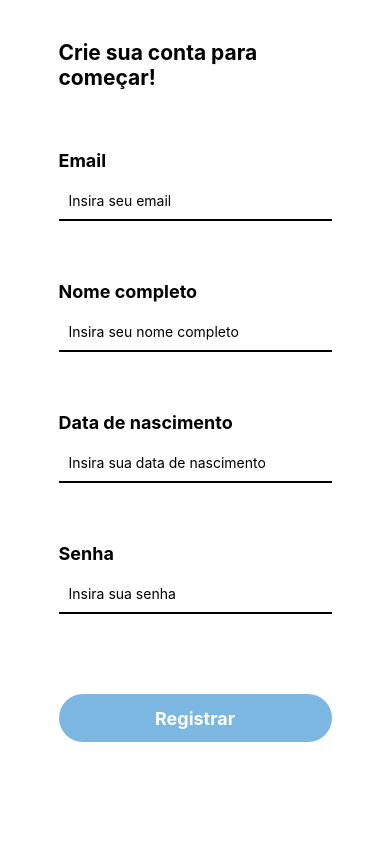
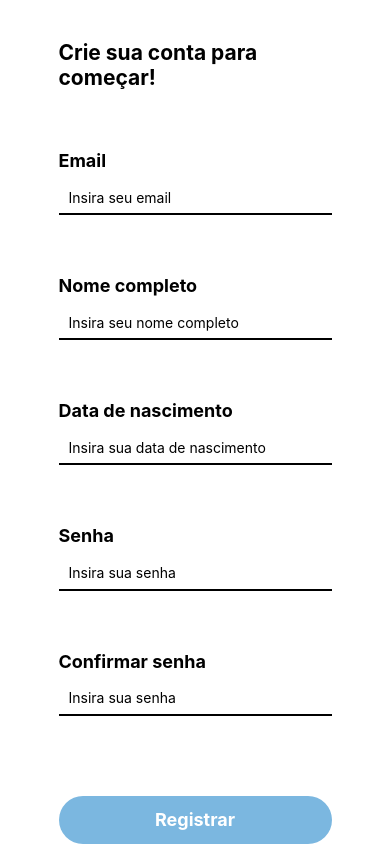
Before and after one commit to Samfaria2002/MobilePharmacyProject, a React Native app: screen /Register in a window 390 px wide. Built offline with nearby package versions, Linux system fonts and the light colour scheme.

Commit message:
Mudança no input de senha e adição do input de confirmar senha

```diff
--- a/src/pages/Register/index.js
+++ b/src/pages/Register/index.js
@@ -23,7 +23,10 @@ export default function Register() {
       <TextInput style={styles.textInput} keyboardType="numbers-and-punctuation" placeholder="Insira sua data de nascimento" ></TextInput>
 
       <Text style={styles.textForm}>Senha</Text>
-      <TextInput style={styles.textInput} placeholder="Insira sua senha" ></TextInput>
+      <TextInput style={styles.textInput} placeholder="Insira sua senha" secureTextEntry={true}></TextInput>
+
+      <Text style={styles.textForm}>Confirmar senha</Text>
+      <TextInput style={styles.textInput} placeholder="Insira sua senha" secureTextEntry={true}></TextInput>
 
       <TouchableOpacity onPress={ () => navigation.navigate("SignIn")} style={styles.button}>
         <Text style={styles.textButton}>Registrar</Text>
--- a/src/pages/SignIn/index.js
+++ b/src/pages/SignIn/index.js
@@ -13,12 +13,11 @@ export default function SignIn() {
       </View>
 
 
-
       <Text style={styles.textForm}>Login</Text>
       <TextInput style={styles.textInput} placeholder="Insira seu Login"></TextInput>
 
       <Text style={styles.textForm}>Senha</Text>
-      <TextInput style={styles.textInput} placeholder="Insira sua Senha" ></TextInput>
+      <TextInput style={styles.textInput} placeholder="Insira sua Senha" secureTextEntry={true}></TextInput>
 
       <TouchableOpacity onPress={ () => navigation.navigate('SignIn')} style={styles.button}>
         <Text style={styles.textButton}>Fazer Login</Text>
--- a/src/pages/SignIn/style.js
+++ b/src/pages/SignIn/style.js
@@ -60,7 +60,10 @@ exports.styles = StyleSheet.create({
     alignItems: 'center'
   },
   registerText: {
-    fontSize: 15
+    fontSize: 18,
+    color: "#7bb7e0",
+    fontWeight: "bold",
+    textDecorationLine: 'underline'
   },
 
   /** */
```
